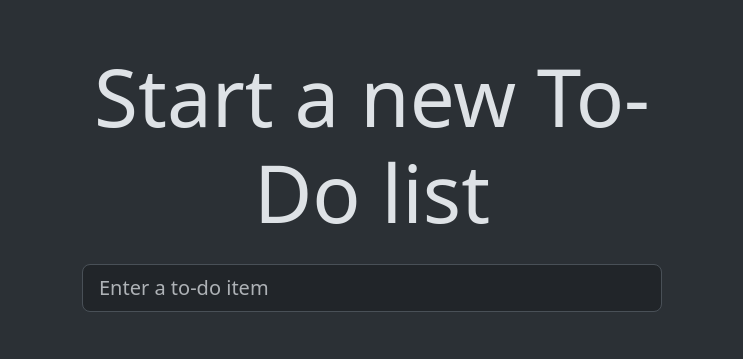
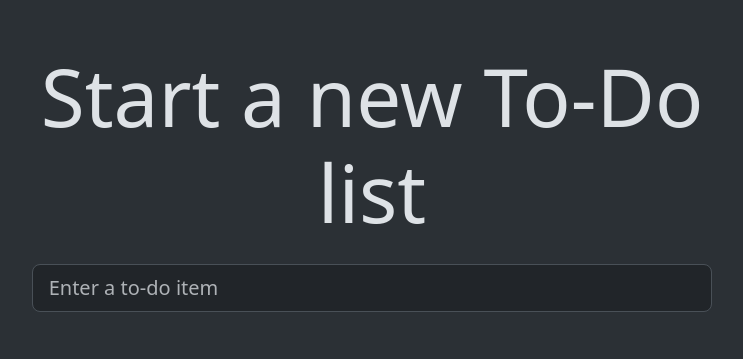
Before and after one commit to BrandonConder/goat-book, a Django app: page / in a window 1280 px wide. Shown: the top 359 px of the page, without its empty margins (268-1011 px from the left). Run offline with Django 5.2, Linux system fonts and the light colour scheme; some libraries are stand-ins or nearby versions.

Commit message:
Fix text spacing

```diff
--- a/lists/templates/base.html
+++ b/lists/templates/base.html
@@ -10,7 +10,7 @@
     <div class="container"></div>
 
       <div class="row justify-content-center p-5 bg-body-tertiary rounded-3">
-        <div class="col-lg-6 text-center">
+        <div class="col-lg-7 text-center">
           <h1 class="display-1 mb-4">{% block header_text %}{% endblock %}</h1>
 
           <form method="POST", action="{% block form_action %}{% endblock %}">
```
